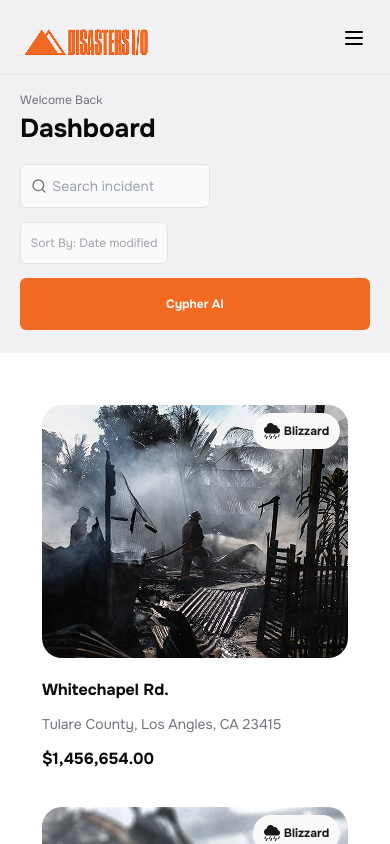
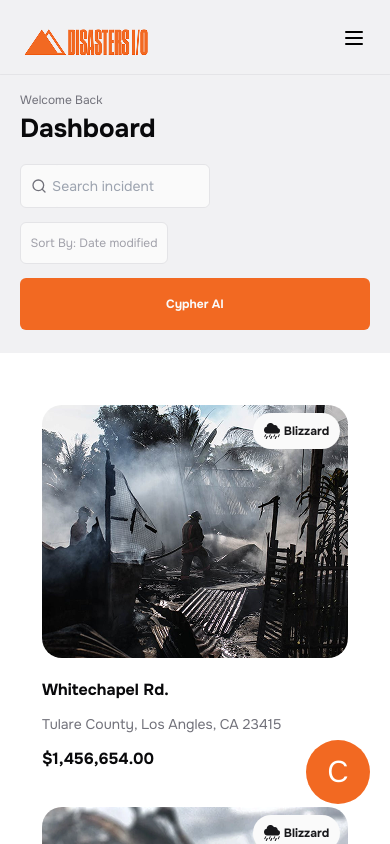
Before and after one commit to dipu59/Disasters-io, a React (Vite) app: page / in a window 390 px wide. Shown: the top 844 px of the page. Built offline with nearby package versions, Linux system fonts and the light colour scheme.

Commit message:
Chat box create with responsive all devise and functionility added

```diff
--- a/package.json
+++ b/package.json
@@ -14,6 +14,7 @@
     "framer-motion": "^12.9.2",
     "lucide": "^0.503.0",
     "lucide-react": "^0.503.0",
+    "motion": "^12.9.4",
     "react": "^19.0.0",
     "react-dom": "^19.0.0",
     "react-router-dom": "^7.5.3",
--- /dev/null
+++ b/src/common/chat.jsx
@@ -0,0 +1,14 @@
+import { Children } from "react";
+import { cn } from "../lib/utils";
+
+export const Chat = ({children, className}) => {
+  return (
+    <div className=" px-4 flex flex-col gap-3 bg-[#F4F4F5] ">
+      <div className={cn("w-[213px] h-[57px] bg-[#3F3F46] text-white self-end mb-[15px]  rounded-[7px]", className)}>
+        <p className="text-[12px] leading-[19px]  px-3 py-2 ">
+          {children}
+        </p>
+      </div>
+    </div>
+  );
+};
--- a/src/components/Dashboard.jsx
+++ b/src/components/Dashboard.jsx
@@ -1,12 +1,21 @@
-import React from "react";
+/* eslint-disable no-unused-vars */
+import React, { useState } from "react";
 import { DashboardInfo } from "../lib/database";
 import { Title } from "../common/title";
 import { Disc } from "../common/disc";
+import { Chat } from "../common/chat";
+import { Camera, Image, Link } from "lucide-react";
+import { Button } from "../common/button";
+import { AnimatePresence, motion } from "framer-motion";
+function Dashboard() {
+  const [isOpen, setIsOpen] = useState(false);
 
-function Dashboard() {
+  const toggoleChat = () => {
+    setIsOpen(!isOpen);
+  };
   return (
-    <main className="max-w-[1300px] mx-auto h-auto bg-white ">
-      <ul className="grid md:grid-cols-2 grid-cols-1 lg:grid-cols-4 mt-[40px] ">
+    <main className="max-w-[1300px] mx-auto h-auto bg-white pb-[150px] ">
+      <ul className="grid md:grid-cols-2 grid-cols-1 lg:grid-cols-4 mt-[40px] mb-[77px] ">
         {DashboardInfo.map((items, i) => (
           <li key={i} className="mb-6 mx-auto mt-3 lg:mt-0 max-w-[306px]">
             <div className="w-[306px] rounded-[20px]  overflow-hidden relative">
@@ -26,6 +35,68 @@ function Dashboard() {
           </li>
         ))}
       </ul>
+
+      {/* Troggoler Button */}
+      <button
+        onClick={toggoleChat}
+        className=" active:scale-95 transition-all md:size-20 size-16 rounded-full bg-[#F26922] flex md:top-[940px] bottom-10 right-5 md:right-16 lg:right-auto justify-center items-center cursor-pointer  lg:ml-[1193px] lg:top-[557px] fixed "
+      >
+        <button
+          aria-checked={isOpen}
+          role="Swich"
+          className=" text-[30px] md:text-[55px] text-white "
+        >
+          {isOpen ? "✖" : "C"}
+        </button>
+      </button>
+
+      {/* Chat Box */}
+      <AnimatePresence>
+        {isOpen && (
+          <motion.div
+            initial={{ opacity: 0, y: 50 }}
+            animate={{ opacity: 1, y: 0 }}
+            exit={{ opacity: 0, y: 50 }}
+            transition={{ duration: 0.3 }}
+            className="w-[331px] fixed h-[475px] rounded-[12px] md:ml-[350px] top-14 ml-5 md:top-[440px] lg:ml-[835px] lg:top-[125px] bg-[#F4F4F5]    overflow-y-auto overscroll-none scroll-auto "
+          >
+            <div className="h-[63px] w-full bg-[#F26922] rounded-t-[12px]  ">
+              <h2 className="text-base font-bold text-[#FAFAFA] pl-[15px] py-[25px]  ">
+                Chat with Cypher
+              </h2>
+            </div>
+            <div className="mt-7 w-[300px] mx-auto h-[370px]">
+              <Chat>Lorem ipsum dolar sit general sac mascho werho</Chat>
+              <Chat className="self-start bg-transparent border border-[#E4E4E7] rounded-[7px] text-[#71717A] ">
+                Lorem ipsum dolar sit general sac mascho werho
+              </Chat>
+              <Chat className="self-start bg-transparent border border-[#E4E4E7] rounded-[7px] text-[#71717A] ">
+                Lorem ipsum dolar sit general sac mascho werho
+              </Chat>
+              <Chat>Lorem ipsum dolar sit general sac mascho werho</Chat>
+              <form>
+                <input
+                  className="w-full text-[12px] text-[#71717A] py-4 pl-[10px] border border-[#E5E7EB] rounded-[6px]  h-[42px]  outline-4 outline-sky-500 "
+                  type="text"
+                  placeholder="Enter your question..."
+                />
+                <div className="flex justify-between items-center h-[30px] pb-[15px] mt-4 ">
+                  <div className="flex text-[#71717A] gap-[7px] ">
+                    <Camera className="size-[24px] cursor-pointer" />
+                    <Image className="size-[24px] cursor-pointer" />
+                    <Link className="size-[24px] cursor-pointer" />
+                  </div>
+                  <div>
+                    <Button className="h-[30px] w-[80px] font-normal py-[6px] hover:shadow shadow-lg shadow-orange-100 px-[25px] rounded-full ">
+                      Send
+                    </Button>
+                  </div>
+                </div>
+              </form>
+            </div>
+          </motion.div>
+        )}
+      </AnimatePresence>
     </main>
   );
 }
```
Also changed, not shown: 1 other file (tests, documents, lock files or other folders).
